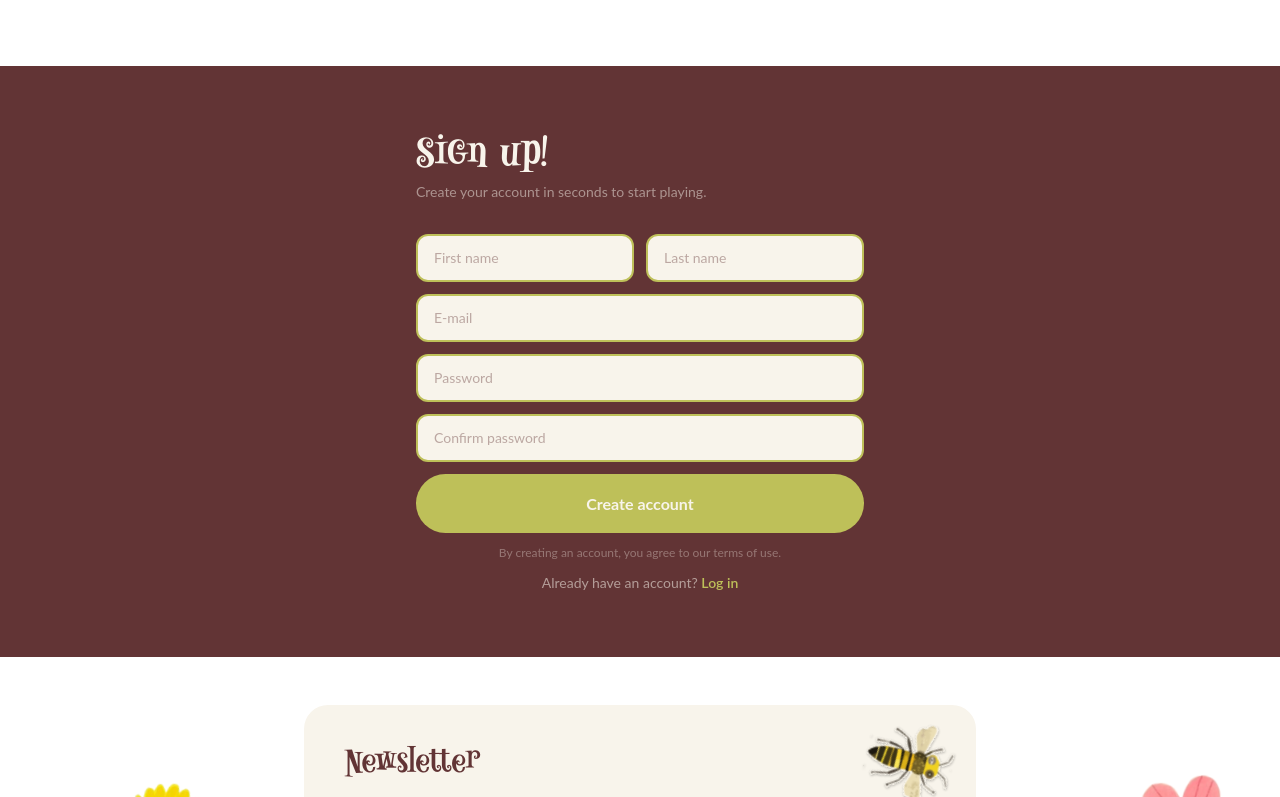
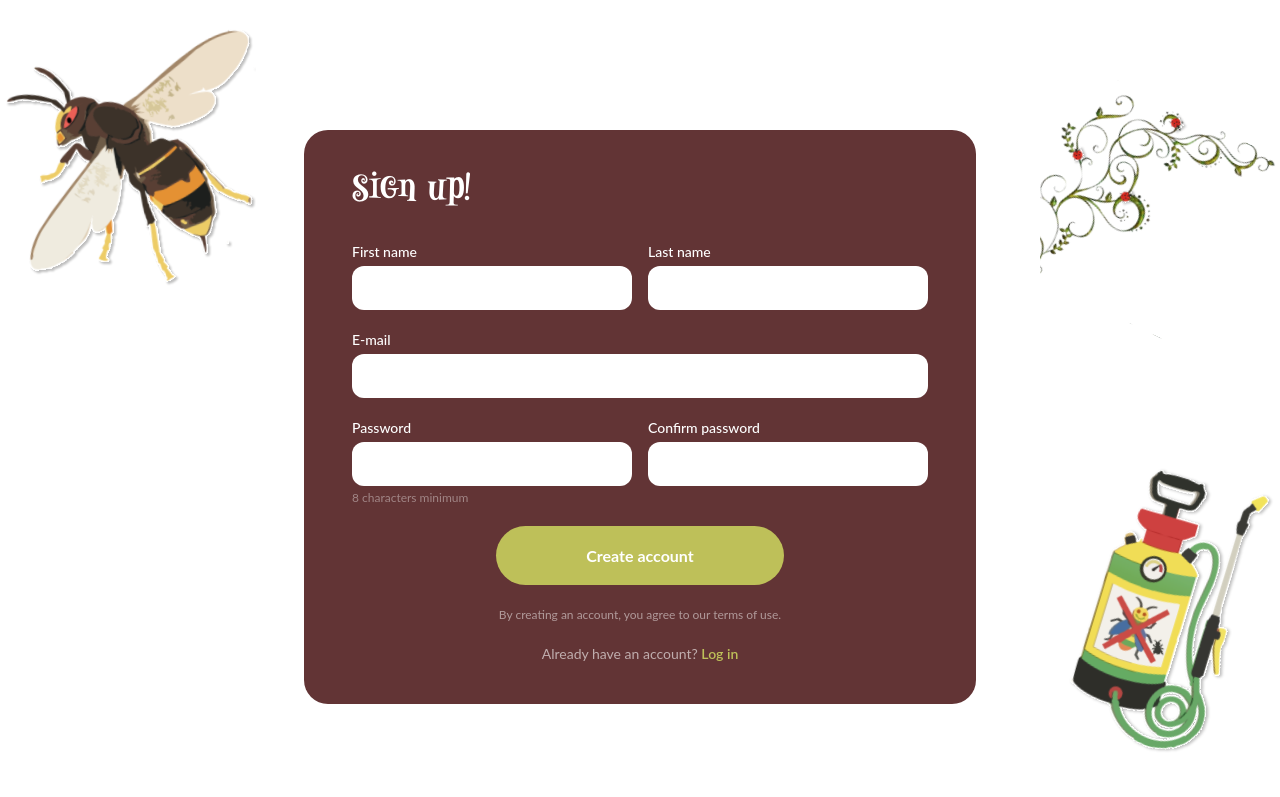
Before and after one commit to DerouillonAlice/sauve_qui_pousse, a Vue app: page / in a window 1280 px wide. Shown: the part 3563-4360 px from the top of the page. Built offline with nearby package versions, Linux system fonts and the light colour scheme.

Commit message:
feat(home): registration section redesign with doodles + labeled fields

```diff
--- a/src/views/HomeView.vue
+++ b/src/views/HomeView.vue
@@ -12,6 +12,7 @@ import beeLadybugImg      from '@/assets/img/bee_ladybug.svg'
 import hornet1Img         from '@/assets/img/hornet_1.svg'
 import branchBee1Img      from '@/assets/img/branch_bee_1.svg'
 import branchLadybug2Img  from '@/assets/img/branch_ladybug_2.svg'
+import branchLadybug1Img  from '@/assets/img/branch_ladybug_1.svg'
 import scarecrowImg       from '@/assets/img/scarecrow.svg'
 import pesticideImg       from '@/assets/img/pesticide.svg'
 import beeImg             from '@/assets/img/bee.svg'
@@ -246,29 +247,71 @@ function onPointerUp(e: PointerEvent) {
   </section>
 
   <!-- INSCRIVEZ VOUS -->
-  <section class="py-16 px-6 bg-brown">
-    <div class="max-w-md mx-auto">
-      <h2 class="text-cream mb-1">{{ t('play.register.title') }}</h2>
-      <p class="text-cream/50 text-sm mb-8">{{ t('play.register.subtitle') }}</p>
-      <form class="space-y-3" @submit.prevent>
-        <div class="grid grid-cols-2 gap-3">
-          <input type="text" :placeholder="t('play.register.firstname')"
-            class="px-4 py-3 rounded-xl border-2 border-primary bg-cream text-brown placeholder:text-brown/40 focus:outline-none focus:ring-2 focus:ring-primary/30 text-sm w-full" />
-          <input type="text" :placeholder="t('play.register.lastname')"
-            class="px-4 py-3 rounded-xl border-2 border-primary bg-cream text-brown placeholder:text-brown/40 focus:outline-none focus:ring-2 focus:ring-primary/30 text-sm w-full" />
+  <section class="relative py-16 px-4 bg-white overflow-visible">
+
+    <!-- Frelon haut-gauche -->
+    <img :src="hornet1Img" aria-hidden="true"
+      class="hidden lg:block absolute -top-10 left-0 w-52 xl:w-64 pointer-events-none select-none z-10" />
+    <!-- Branche coccinelle haut-droit -->
+    <img :src="branchLadybug1Img" aria-hidden="true"
+      class="hidden lg:block absolute top-0 right-0 w-48 xl:w-60 pointer-events-none select-none z-10" />
+    <!-- Pesticide bas-droit -->
+    <img :src="pesticideImg" aria-hidden="true"
+      class="hidden lg:block absolute bottom-0 right-0 w-44 xl:w-56 pointer-events-none select-none z-10" />
+
+    <!-- Carte brune centrée -->
+    <div class="relative max-w-2xl mx-auto bg-brown rounded-3xl px-8 sm:px-12 py-10 z-20">
+      <h2 class="font-game text-white text-4xl mb-8">{{ t('play.register.title') }}</h2>
+
+      <form class="space-y-5" @submit.prevent>
+        <!-- Prénom + Nom -->
+        <div class="grid grid-cols-2 gap-4">
+          <div>
+            <label class="block text-white text-sm font-medium mb-1">{{ t('play.register.firstname') }}</label>
+            <input type="text" autocomplete="given-name"
+              class="w-full px-4 py-3 rounded-xl bg-white text-brown placeholder:text-brown/30 focus:outline-none focus:ring-2 focus:ring-primary/40 text-sm" />
+          </div>
+          <div>
+            <label class="block text-white text-sm font-medium mb-1">{{ t('play.register.lastname') }}</label>
+            <input type="text" autocomplete="family-name"
+              class="w-full px-4 py-3 rounded-xl bg-white text-brown placeholder:text-brown/30 focus:outline-none focus:ring-2 focus:ring-primary/40 text-sm" />
+          </div>
         </div>
-        <input type="email" :placeholder="t('play.register.email')"
-          class="w-full px-4 py-3 rounded-xl border-2 border-primary bg-cream text-brown placeholder:text-brown/40 focus:outline-none focus:ring-2 focus:ring-primary/30 text-sm" />
-        <input type="password" :placeholder="t('play.register.password')"
-          class="w-full px-4 py-3 rounded-xl border-2 border-primary bg-cream text-brown placeholder:text-brown/40 focus:outline-none focus:ring-2 focus:ring-primary/30 text-sm" />
-        <input type="password" :placeholder="t('play.register.confirm_password')"
-          class="w-full px-4 py-3 rounded-xl border-2 border-primary bg-cream text-brown placeholder:text-brown/40 focus:outline-none focus:ring-2 focus:ring-primary/30 text-sm" />
+
+        <!-- Email -->
+        <div>
+          <label class="block text-white text-sm font-medium mb-1">{{ t('play.register.email') }}</label>
+          <input type="email" autocomplete="email"
+            class="w-full px-4 py-3 rounded-xl bg-white text-brown placeholder:text-brown/30 focus:outline-none focus:ring-2 focus:ring-primary/40 text-sm" />
+        </div>
+
+        <!-- Mot de passe + Confirmer -->
+        <div class="grid grid-cols-2 gap-4">
+          <div>
+            <label class="block text-white text-sm font-medium mb-1">{{ t('play.register.password') }}</label>
+            <input type="password" autocomplete="new-password"
+              class="w-full px-4 py-3 rounded-xl bg-white text-brown placeholder:text-brown/30 focus:outline-none focus:ring-2 focus:ring-primary/40 text-sm" />
+            <p class="text-white/40 text-xs mt-1">{{ t('play.register.password_hint') }}</p>
+          </div>
+          <div>
+            <label class="block text-white text-sm font-medium mb-1">{{ t('play.register.confirm_password') }}</label>
+            <input type="password" autocomplete="new-password"
+              class="w-full px-4 py-3 rounded-xl bg-white text-brown placeholder:text-brown/30 focus:outline-none focus:ring-2 focus:ring-primary/40 text-sm" />
+          </div>
+        </div>
+
+        <!-- Submit -->
         <RouterLink to="/jouer"
-          class="block w-full py-4 bg-primary text-cream rounded-full font-bold text-center hover:scale-[1.02] transition-transform">
+          class="block w-1/2 mx-auto py-4 bg-primary text-white rounded-full font-bold text-center hover:scale-[1.03] transition-transform mt-2">
           {{ t('play.register.submit') }}
         </RouterLink>
-        <p class="text-cream/35 text-xs text-center">{{ t('play.register.legal') }}</p>
-        <p class="text-center text-sm text-cream/55">
+
+        <!-- Légal -->
+        <p class="text-white/50 text-xs text-center leading-relaxed">
+          {{ t('play.register.legal') }}
+          <span class="underline cursor-pointer">{{ t('play.register.legal').includes('conditions') ? '' : '' }}</span>
+        </p>
+        <p class="text-center text-sm text-white/60">
           {{ t('play.register.switch_login') }}
           <RouterLink to="/jouer" class="text-primary font-semibold hover:underline">
             {{ t('play.register.switch_login_link') }}
```
